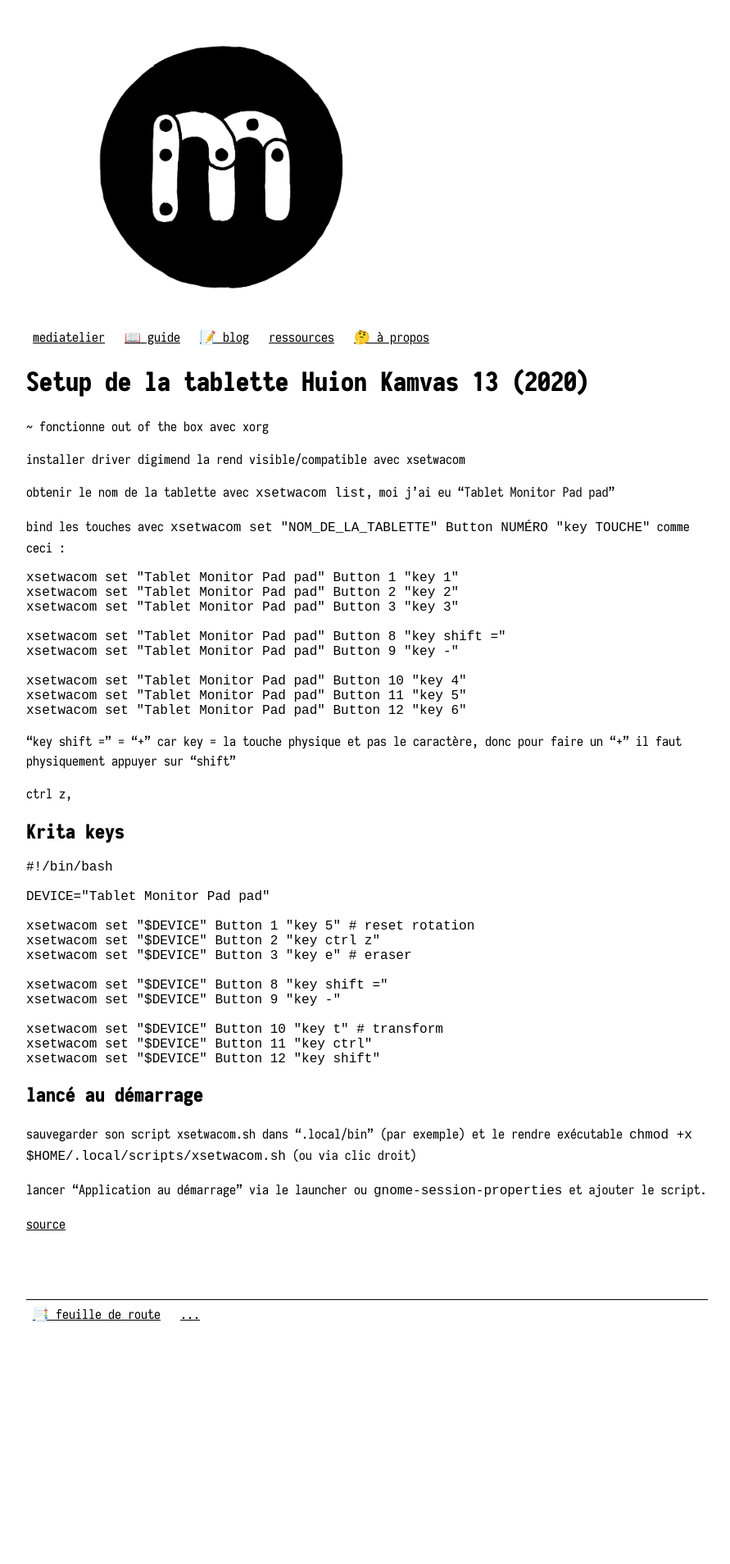
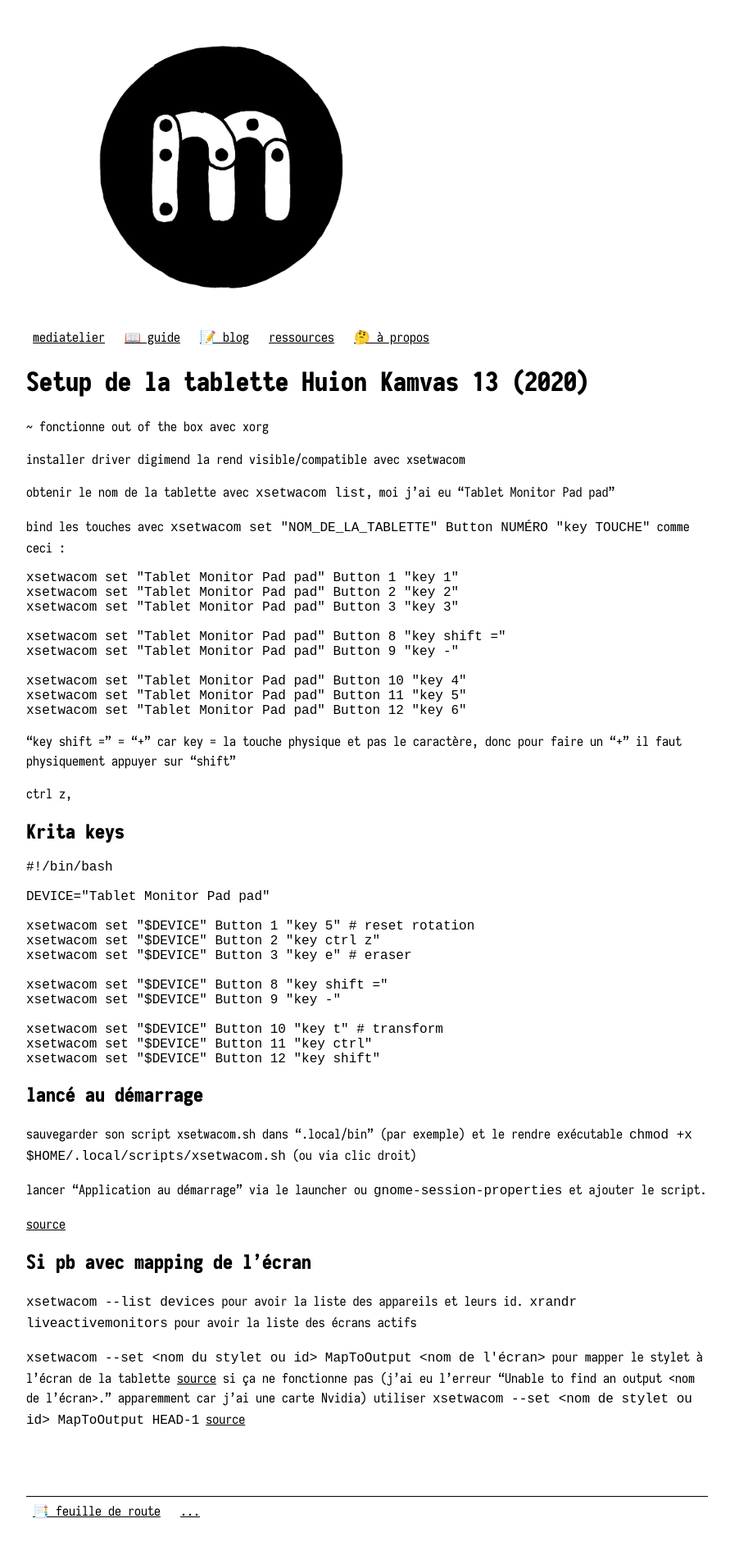
Before and after one commit to darkbeanbbq/mediatelier, a Jekyll site: the page built from guide/hardware/huion-kamvas-13-2020.md, in a window 1280 px wide. Shown: the whole page at 82% size, without its empty margins (192-1083 px from the left). Built offline with Jekyll 4.4.1, drawn with Linux system fonts in a browser that asks for light colours; our own code applies the rules of GitHub Pages for plain Markdown files; before the commit the page ends 1669 px from its top, so only the background shows below that.

Commit message:
update mapping écran tablette

```diff
--- a/guide/hardware/huion-kamvas-13-2020.md
+++ b/guide/hardware/huion-kamvas-13-2020.md
@@ -56,3 +56,11 @@
 
 
 [source](https://github.com/linuxwacom/xf86-input-wacom/wiki/Tablet-Configuration-1:-xsetwacom-and-xorg.conf)
+
+## Si pb avec mapping de l'écran
+
+`xsetwacom --list devices` pour avoir la liste des appareils et leurs id.
+`xrandr liveactivemonitors` pour avoir la liste des écrans actifs
+
+`xsetwacom --set <nom du stylet ou id> MapToOutput <nom de l'écran>` pour mapper le stylet à l'écran de la tablette [source](https://askubuntu.com/a/1082433)
+si ça ne fonctionne pas (j'ai eu l'erreur "Unable to find an output <nom de l'écran>." apparemment car j'ai une carte Nvidia) utiliser `xsetwacom --set <nom de stylet ou id> MapToOutput HEAD-1` [source](https://doc.ubuntu-fr.org/wacom#dual_screen_ou_mapper_la_tablette_sur_un_seul_ecran)
```
